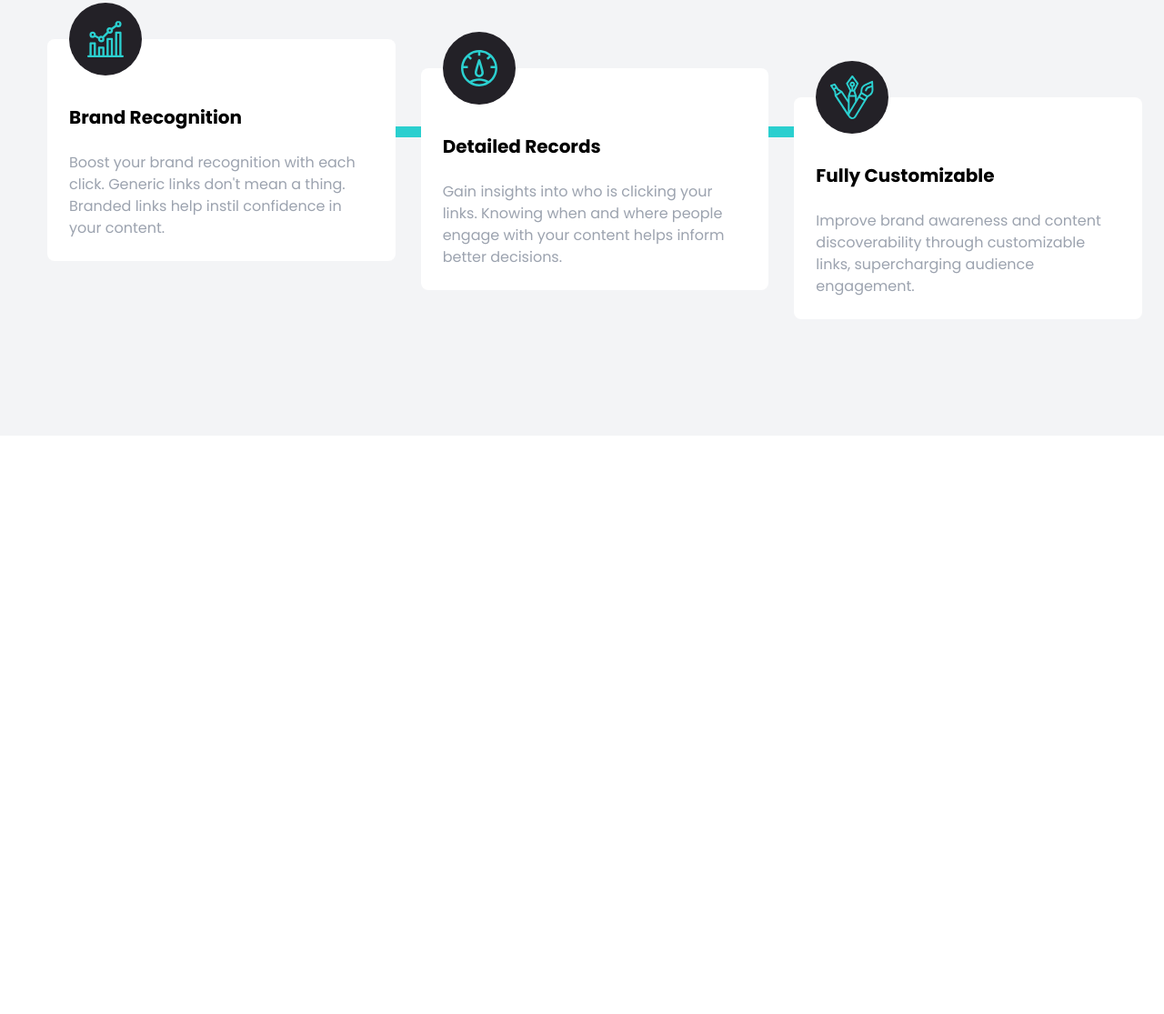
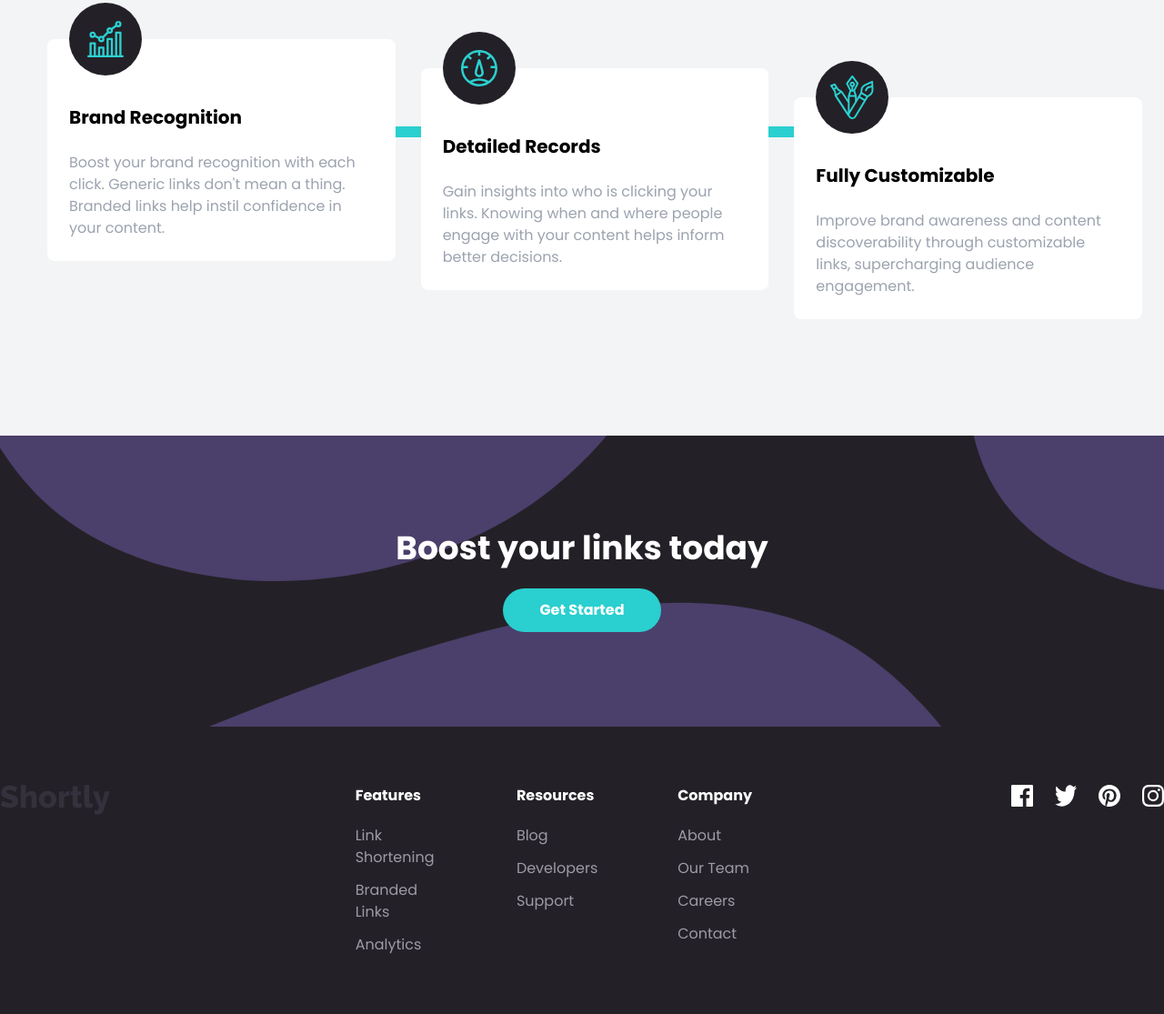
Before and after one commit to RommelTJ/TailwindCourse, a website: page s08-shortly-website/src/index.html in a window 1280 px wide. Shown: the part 1513-2628 px from the top of the page at 91% size. Before the commit the page ends 1992 px from the top, so only its background shows below. Drawn offline with Linux system fonts and the light colour scheme.

Commit message:
:sparkles: s8: CTA & Footer

```diff
--- a/s08-shortly-website/src/css/input.css
+++ b/s08-shortly-website/src/css/input.css
@@ -1,6 +1,16 @@
 @tailwind base;
 @tailwind components;
 @tailwind utilities;
+
+#cta {
+    background-image: url("../images/bg-boost-desktop.svg");
+    background-repeat: no-repeat;
+    background-size: cover;
+}
+
+.ficon:hover {
+    filter: invert(79%) sepia(61%) saturate(464%) hue-rotate(130deg) brightness(89%) contrast(85%);
+}
 
 /* Font Styles */
 .poppins-thin {
--- a/s08-shortly-website/src/index.html
+++ b/s08-shortly-website/src/index.html
@@ -166,5 +166,63 @@
 
         </div>
     </section>
+
+    <!-- CTA Section -->
+    <section id="cta" class="py-24 bg-veryDarkViolet">
+        <div class="flex flex-col p-2 space-y-6">
+            <h5 class="mx-auto space-y-10 text-4xl font-bold text-center text-white">Boost your links today</h5>
+            <button class="mx-auto py-5 px-10 text-2xl font-bold text-white bg-cyan rounded-full md:text-base md:py-3 hover:bg-cyanLight focus:outline-none">Get Started</button>
+        </div>
+    </section>
+
+    <!-- Footer -->
+    <footer class="py-16 bg-veryDarkViolet">
+        <div class="container flex flex-col items-center justify-between mx-auto space-y-16 md:flex-row md:space-y-0 md:items-start">
+            <!-- Logo -->
+            <img src="./images/logo.svg" alt="Shortly Logo">
+
+            <!-- Menus container -->
+            <div class="flex flex-col space-y-16 md:space-x-20 md:flex-row md:space-y-0">
+                <!-- Menu 1 -->
+                <div class="flex flex-col items-center w-full md:items-start">
+                    <div class="mb-5 font-bold text-white capitalize">Features</div>
+                    <div class="flex flex-col items-center space-y-3 md:items-start">
+                        <a href="#" class="capitalize text-grayishViolet hover:text-cyan">Link Shortening</a>
+                        <a href="#" class="capitalize text-grayishViolet hover:text-cyan">Branded Links</a>
+                        <a href="#" class="capitalize text-grayishViolet hover:text-cyan">Analytics</a>
+                    </div>
+                </div>
+
+                <!-- Menu 2 -->
+                <div class="flex flex-col items-center w-full md:items-start">
+                    <div class="mb-5 font-bold text-white capitalize">Resources</div>
+                    <div class="flex flex-col items-center space-y-3 md:items-start">
+                        <a href="#" class="capitalize text-grayishViolet hover:text-cyan">Blog</a>
+                        <a href="#" class="capitalize text-grayishViolet hover:text-cyan">Developers</a>
+                        <a href="#" class="capitalize text-grayishViolet hover:text-cyan">Support</a>
+                    </div>
+                </div>
+
+                <!-- Menu 3 -->
+                <div class="flex flex-col items-center w-full md:items-start">
+                    <div class="mb-5 font-bold text-white capitalize">Company</div>
+                    <div class="flex flex-col items-center space-y-3 md:items-start">
+                        <a href="#" class="capitalize text-grayishViolet hover:text-cyan">About</a>
+                        <a href="#" class="capitalize text-grayishViolet hover:text-cyan">Our Team</a>
+                        <a href="#" class="capitalize text-grayishViolet hover:text-cyan">Careers</a>
+                        <a href="#" class="capitalize text-grayishViolet hover:text-cyan">Contact</a>
+                    </div>
+                </div>
+            </div>
+
+            <!-- Social Icons -->
+            <div class="flex space-x-6">
+                <img src="./images/icon-facebook.svg" alt="Facebook Icon" class="ficon">
+                <img src="./images/icon-twitter.svg" alt="Twitter Icon" class="ficon">
+                <img src="./images/icon-pinterest.svg" alt="Pinterest Icon" class="ficon">
+                <img src="./images/icon-instagram.svg" alt="Instagram Icon" class="ficon">
+            </div>
+        </div>
+    </footer>
 </body>
 </html>
```
Also changed, not shown: s08-shortly-website/src/css/style.css.
